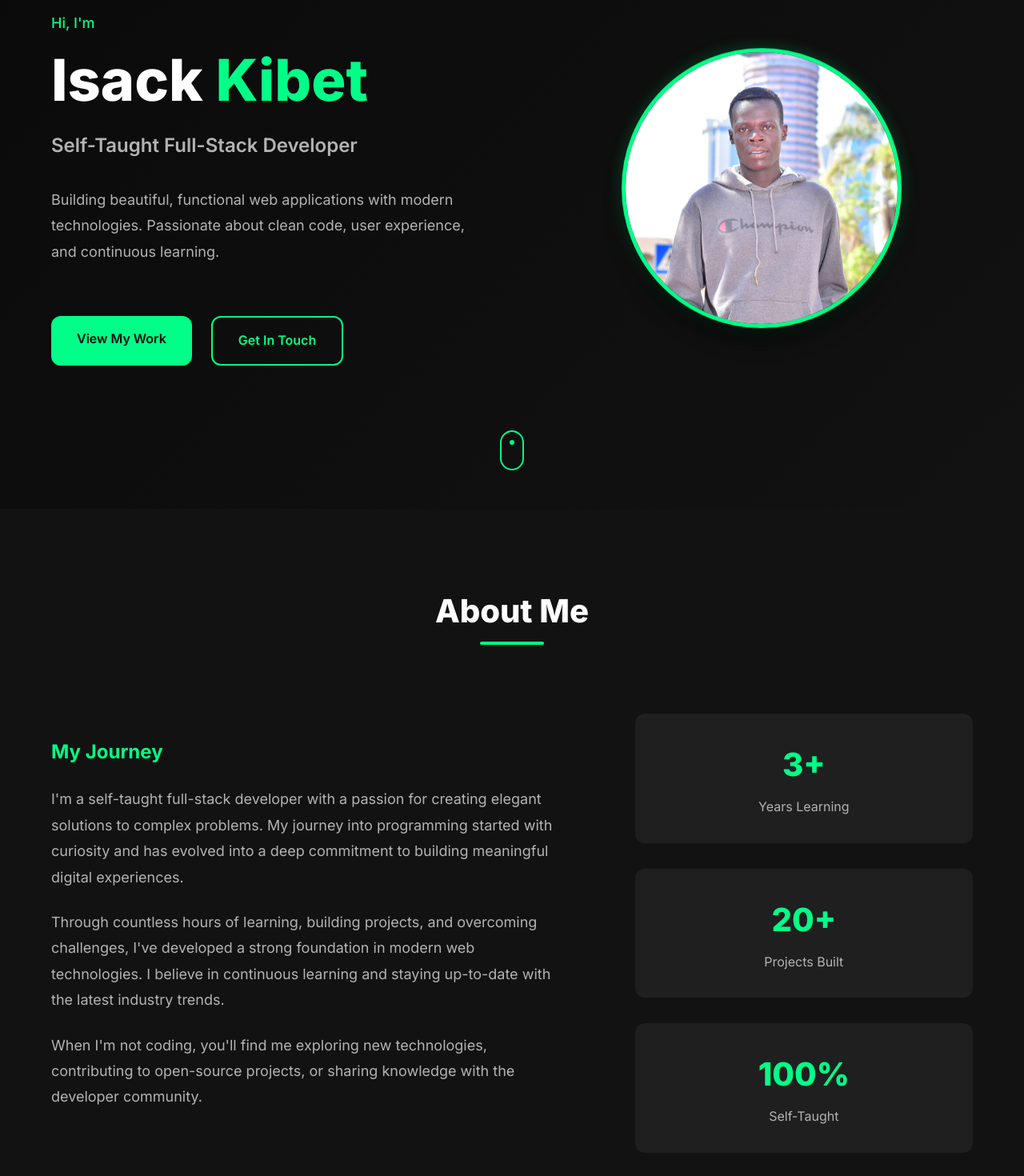
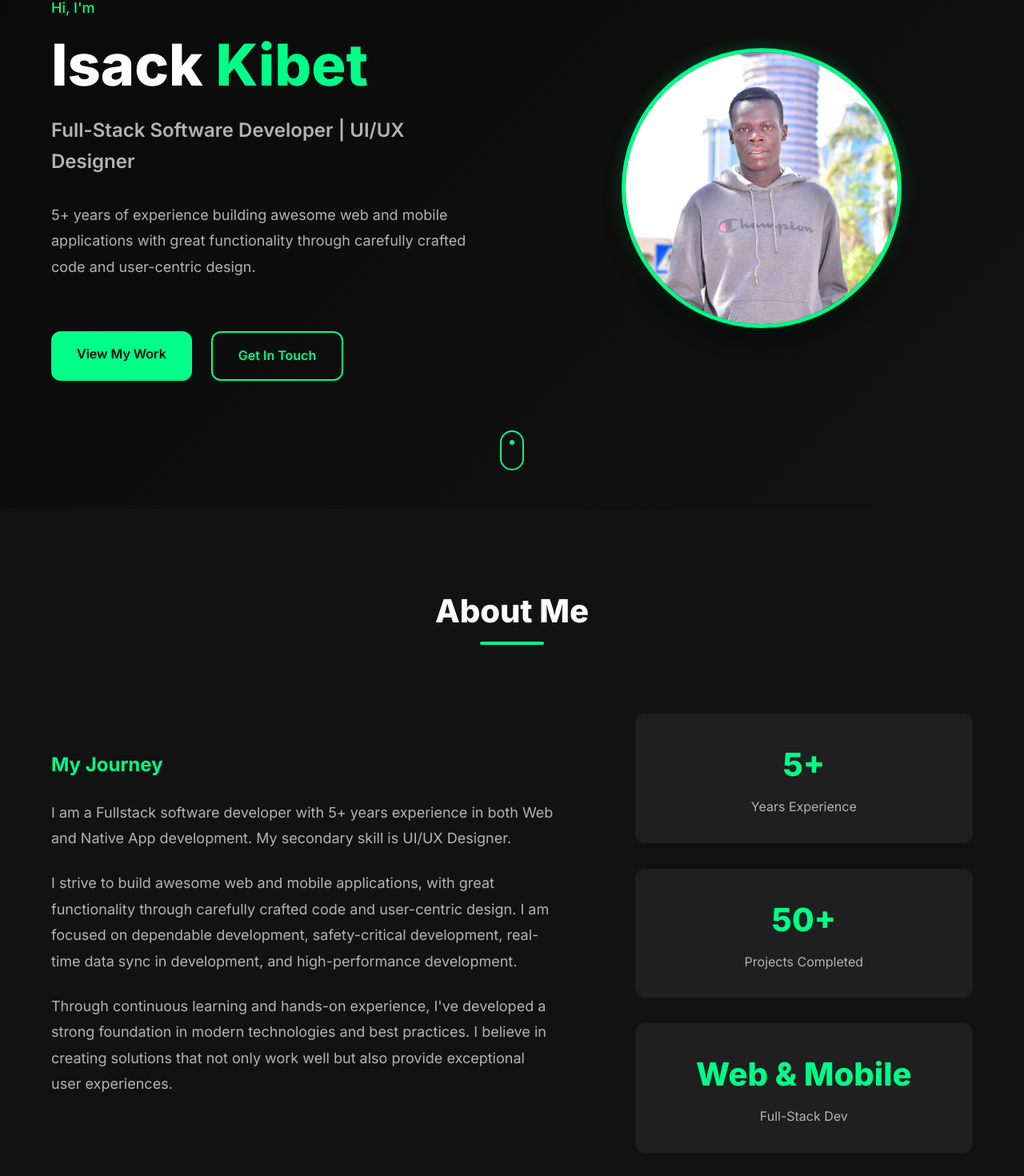
Before and after one commit to isackkibet/isack-profile, a React (Vite) app in the folder portfolio-frontend/: page / in a window 1280 px wide. Shown: the part 244-1714 px from the top of the page at 80% size. Built offline with nearby package versions, Linux system fonts and the light colour scheme; no server answers.

Commit message:
Update About and Hero sections with professional experience and skills

```diff
--- a/portfolio-frontend/src/components/sections/About.jsx
+++ b/portfolio-frontend/src/components/sections/About.jsx
@@ -17,33 +17,33 @@ const About = () => {
           <div className="about-text">
             <h3>My Journey</h3>
             <p>
-              I'm a self-taught full-stack developer with a passion for creating elegant
-              solutions to complex problems. My journey into programming started with curiosity
-              and has evolved into a deep commitment to building meaningful digital experiences.
+              I am a Fullstack software developer with 5+ years experience in both Web and Native App development.
+              My secondary skill is UI/UX Designer.
             </p>
             <p>
-              Through countless hours of learning, building projects, and overcoming challenges,
-              I've developed a strong foundation in modern web technologies. I believe in
-              continuous learning and staying up-to-date with the latest industry trends.
+              I strive to build awesome web and mobile applications, with great functionality through carefully
+              crafted code and user-centric design. I am focused on dependable development, safety-critical
+              development, real-time data sync in development, and high-performance development.
             </p>
             <p>
-              When I'm not coding, you'll find me exploring new technologies, contributing to
-              open-source projects, or sharing knowledge with the developer community.
+              Through continuous learning and hands-on experience, I've developed a strong foundation in modern
+              technologies and best practices. I believe in creating solutions that not only work well but also
+              provide exceptional user experiences.
             </p>
           </div>
 
           <div className="about-highlights">
             <div className="highlight-item">
-              <div className="highlight-number">3+</div>
-              <div className="highlight-label">Years Learning</div>
+              <div className="highlight-number">5+</div>
+              <div className="highlight-label">Years Experience</div>
             </div>
             <div className="highlight-item">
-              <div className="highlight-number">20+</div>
-              <div className="highlight-label">Projects Built</div>
+              <div className="highlight-number">50+</div>
+              <div className="highlight-label">Projects Completed</div>
             </div>
             <div className="highlight-item">
-              <div className="highlight-number">100%</div>
-              <div className="highlight-label">Self-Taught</div>
+              <div className="highlight-number">Web & Mobile</div>
+              <div className="highlight-label">Full-Stack Dev</div>
             </div>
           </div>
         </div>
--- a/portfolio-frontend/src/components/sections/Hero.jsx
+++ b/portfolio-frontend/src/components/sections/Hero.jsx
@@ -36,11 +36,11 @@ const Hero = () => {
             Isack <span className="text-accent">Kibet</span>
           </motion.h1>
           <motion.h2 className="hero-title">
-            Self-Taught Full-Stack Developer
+            Full-Stack Software Developer | UI/UX Designer
           </motion.h2>
           <motion.p className="hero-description">
-            Building beautiful, functional web applications with modern technologies.
-            Passionate about clean code, user experience, and continuous learning.
+            5+ years of experience building awesome web and mobile applications with
+            great functionality through carefully crafted code and user-centric design.
           </motion.p>
 
           <motion.div className="hero-buttons" variants={itemVariants}>
```
